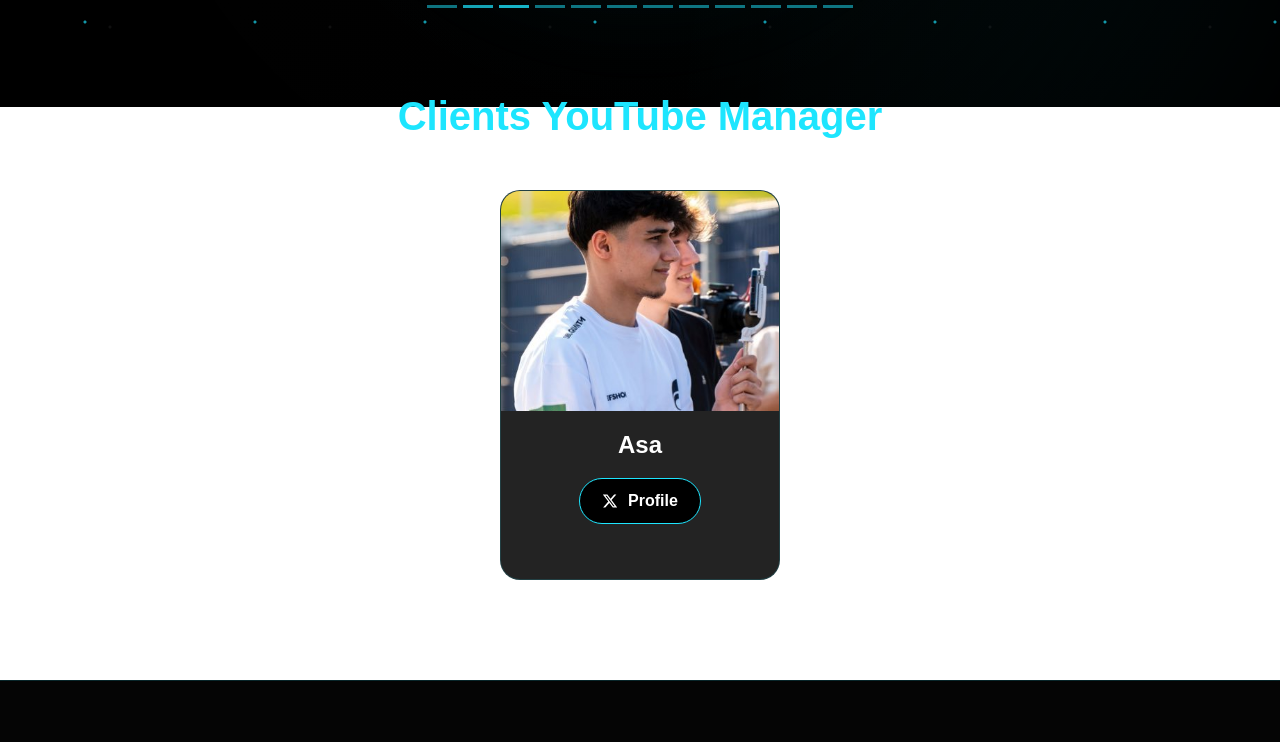
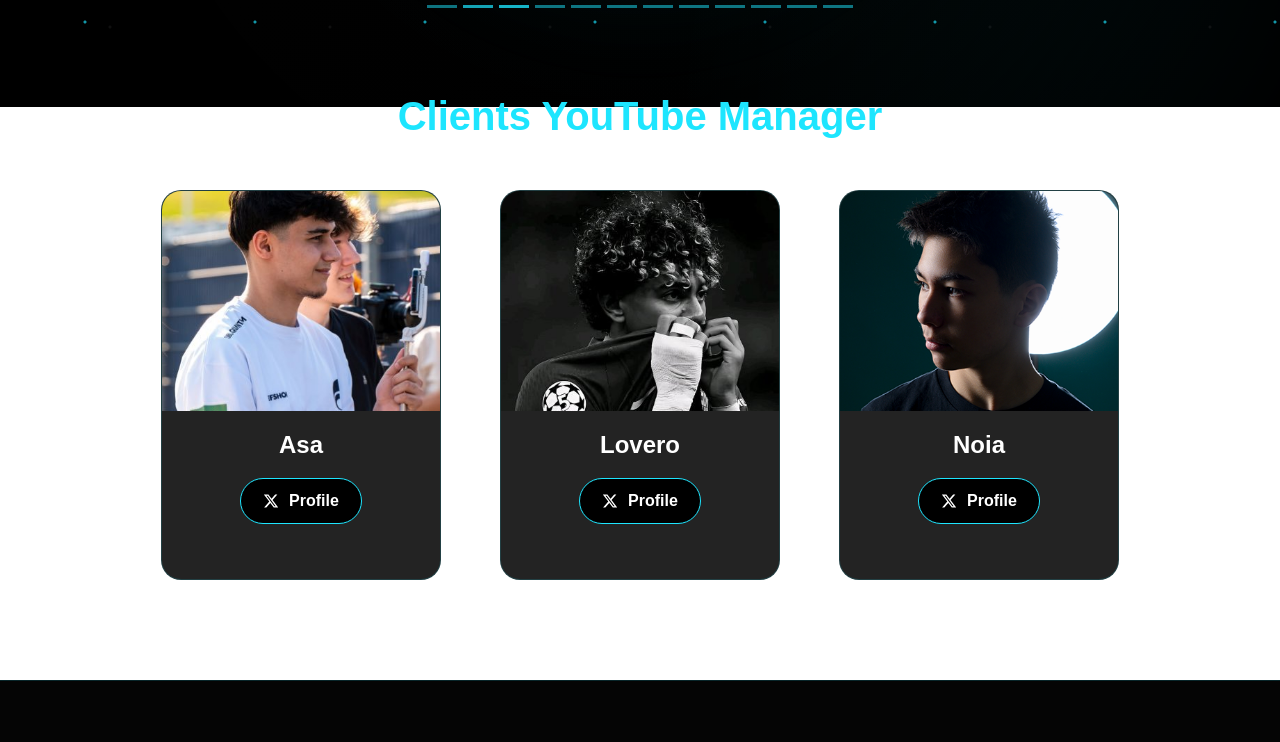
Before and after one commit to DevZenthor/ryzeV2, a React (Vite) app in the folder portfolio-monteur/: page /clients in a window 1280 px wide. Shown: the part 693-1435 px from the top of the page. Built offline with nearby package versions, Linux system fonts and the light colour scheme.

Commit message:
Refactor : add new client

```diff
--- a/portfolio-monteur/src/pages/Clients.jsx
+++ b/portfolio-monteur/src/pages/Clients.jsx
@@ -24,6 +24,7 @@ import sky from "../assets/clients/sky.jpg";
 import tjino from "../assets/clients/tjino.jpg";
 import zarb from "../assets/clients/zarb.jpg";
 import juu from "../assets/clients/Juu.jpg";
+import lovero from "../assets/clients/Lovero.jpg";
 
 /* MANAGER CLIENTS */
 import asa2 from "../assets/clients/asa.jpg";
@@ -49,6 +50,8 @@ function Clients() {
 
   const managerClients = [
     { name: "Asa", image: asa2, twitter: "https://x.com/Asafnr" },
+    { name: "Lovero", image: lovero, twitter: "https://x.com/Loverofnz" },
+    { name: "Noia", image: noia, twitter: "https://x.com/noia_gg" },
   ];
 
   return (
```
Also changed, not shown: portfolio-monteur/src/assets/clients/Lovero.jpg (added).
